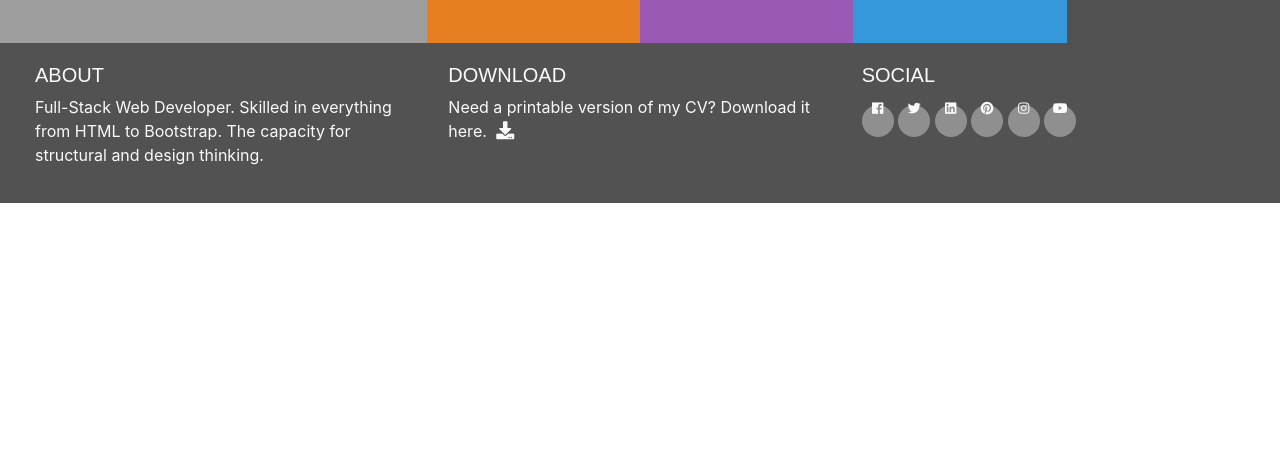
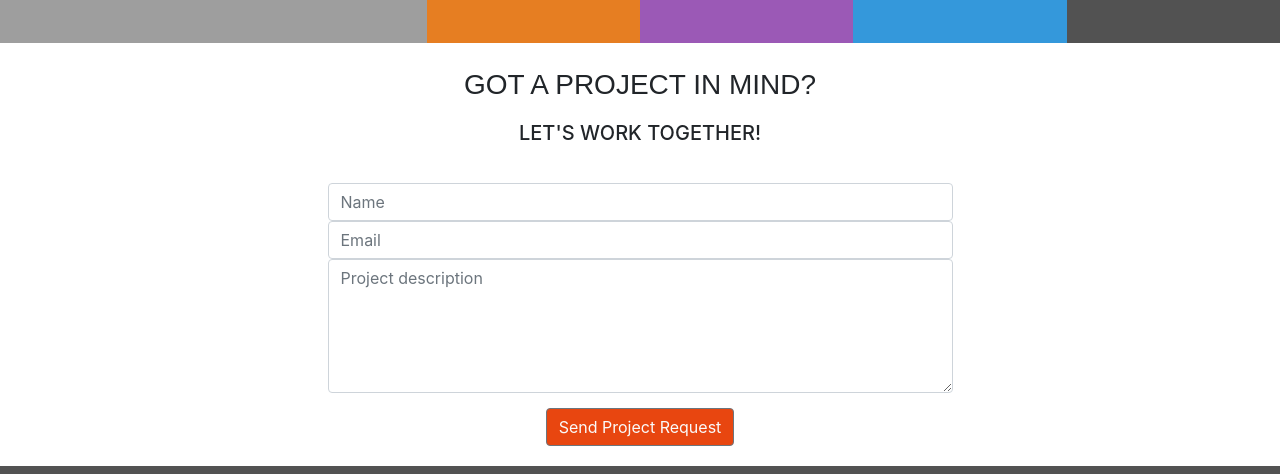
Before and after one commit to sanson0/resume, a plain HTML site: page contact.html in a window 1280 px wide. Shown: the part 326-800 px from the top of the page. Drawn offline with nearby package versions, Linux system fonts and the light colour scheme; grey boxes are pictures that could not be loaded.

Commit message:
contact page complete

```diff
--- a/Assets/css/style.css
+++ b/Assets/css/style.css
@@ -15,6 +15,10 @@
 
 .bg-color-work-history {
     background-color: #9b59b6;
+}
+
+.bg-color-contact {
+    background-color: #fff;
 }
 
 .ui-menu-color-home {
@@ -314,3 +318,34 @@ footer {
 .history-items {
     margin-bottom: 30px;
 }
+/*-------------------------------Contact form */
+
+.contact-heading {
+    font-family: "Exo", sans-serif;
+    font-weight: 300;
+    margin-top: 25px;
+    margin-bottom: 20px;
+}
+
+.center-form {
+    padding-top: 10px;
+    margin: 0 auto;
+    max-width: 70%;
+}
+
+button[type="submit"] {
+    margin-top: 15px;
+    margin-bottom: 20px;
+    color: #fafafa;
+    background-color: #e84610;
+}
+/*-------------------------------Media Queries */
+
+@media(min-width: 992px) {
+    .center-form {
+    padding-top: 30px;
+    min-height: 240px;
+    margin: 0 auto;
+    max-width: 50%;
+}
+}
--- a/contact.html
+++ b/contact.html
@@ -44,8 +44,25 @@
         </div>
     </header>
 
-    <section>
-
+    <section class="container-fluid">
+        <div class="row bg-color-contact">
+            <div class="col">
+                <h3 class="contact-heading uppercase text-center">Got a project in mind?</h3>
+                <h5 class="uppercase text-center">Let's work together!</h5>
+                <div class="center-form">
+                    <form>
+                        <input type="text" name="name" id="fullname" class="form-control" placeholder="Name" required/>
+                        <input type="email" name="email" id="emailaddress" class="form-control" placeholder="Email" required/>
+                        <textarea rows="5" name="projectsummary" id="projectsummary" class="form-control" placeholder="Project description" required></textarea>
+                        <div class="form-row text-center">
+                            <div class="col">
+                                <button type="submit" class="btn btn-secondary">Send Project Request</button>
+                            </div>
+                        </div>
+                    </form>
+                </div>
+            </div>
+        </div>
     </section>
 
     <footer class="container-fluid">
```
